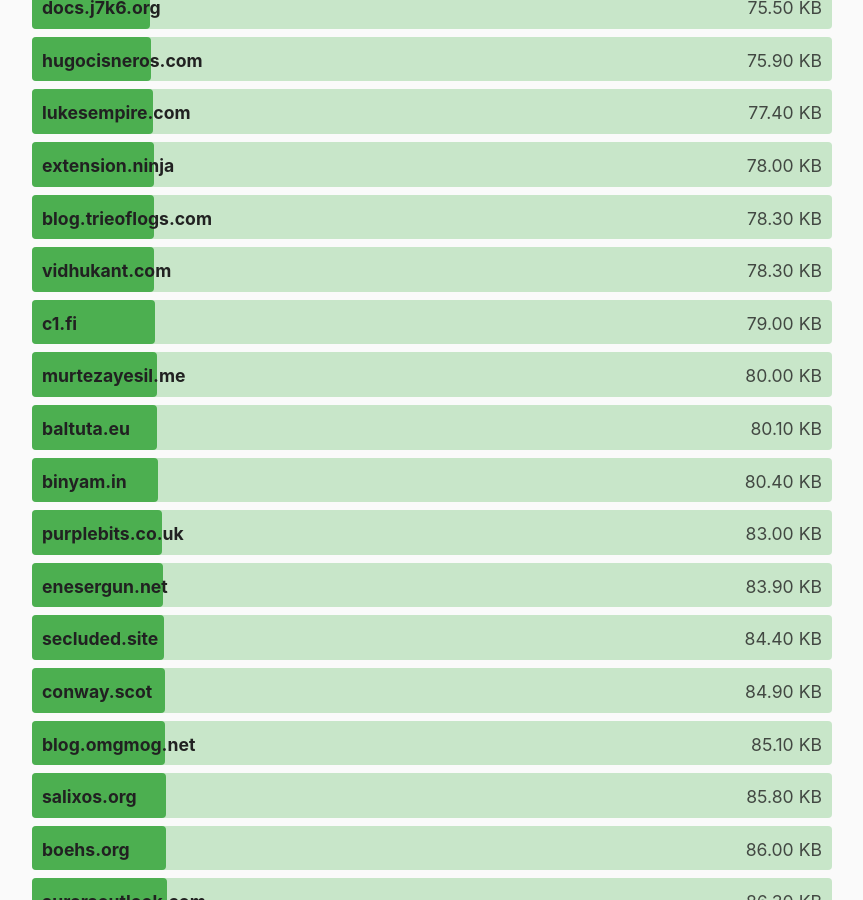
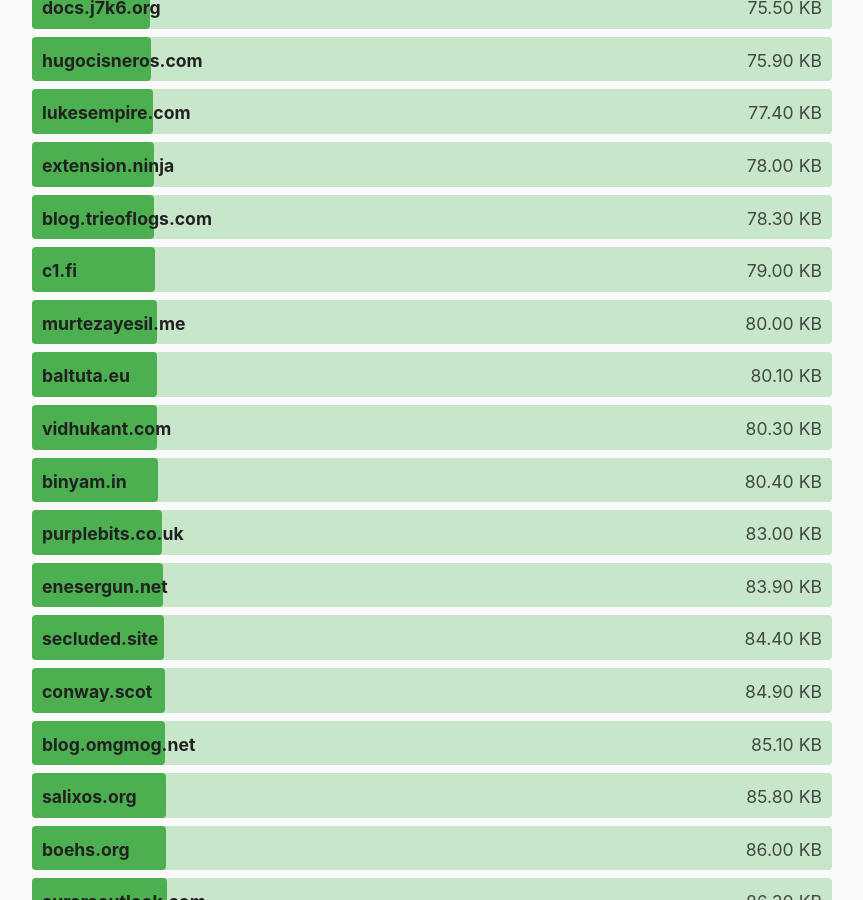
Before and after one commit to kevquirk/512kb.club, a Jekyll site: the page built from index.md, in a window 1280 px wide and 900 px high, scrolled down 17890 px. Shown: the whole window, without its empty margins (208-1071 px from the left). Built offline with Jekyll 4.4.1, drawn with Linux system fonts in a browser that asks for light colours.

Commit message:
Use uncompressed size

```diff
--- a/_data/sites.yml
+++ b/_data/sites.yml
@@ -2839,7 +2839,7 @@
 
 - domain: vidhukant.com
   url: https://vidhukant.com/
-  size: 78.3
+  size: 80.3
   last_checked: 2023-05-10
 
 - domain: vili.dev
```
